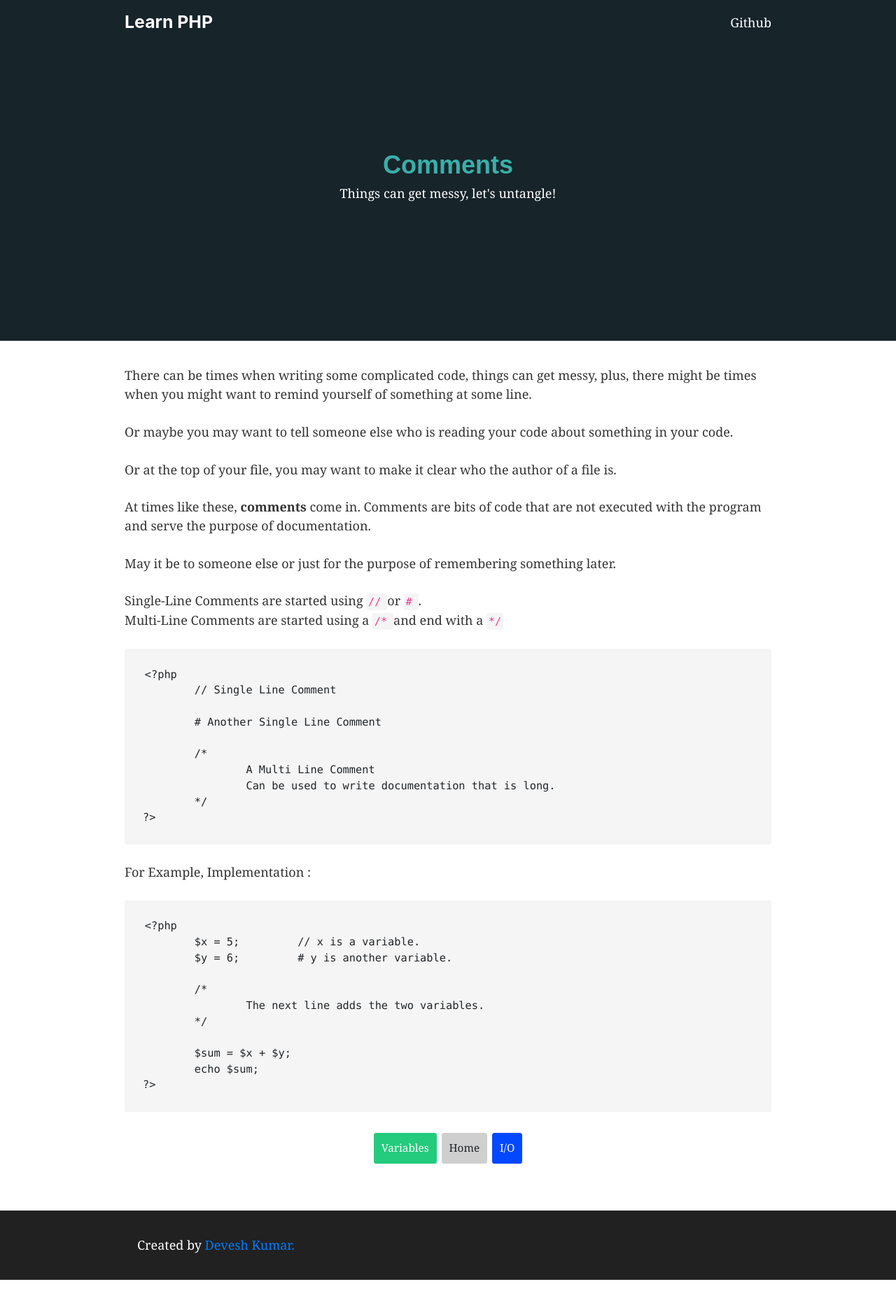
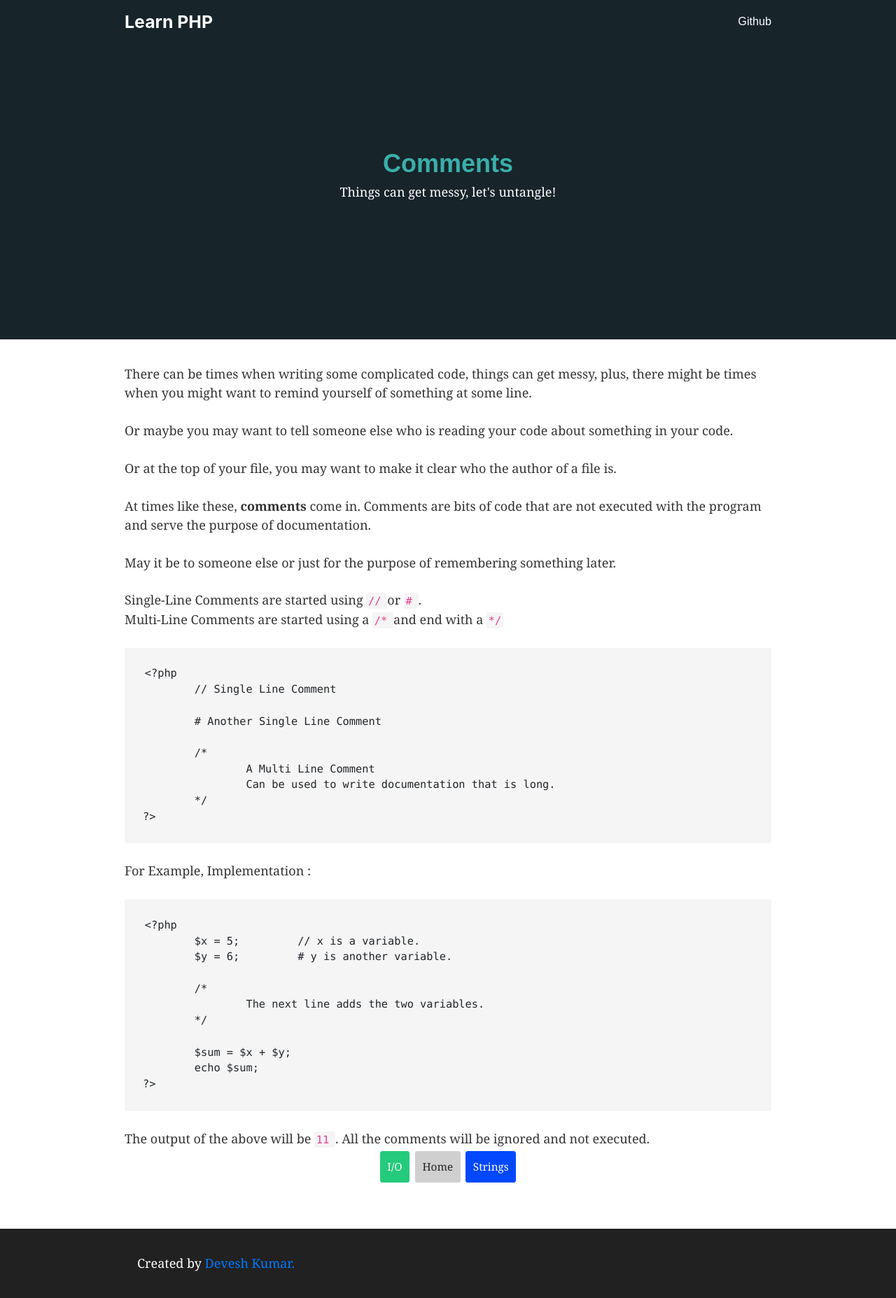
Before and after one commit to deve-sh/LearnPHP, a Gatsby site: page /comments in a window 1280 px wide. Shown: the whole page at 70% size. Before the commit the page ends 1829 px from the top, so only its background shows below. Built offline with nearby package versions, Linux system fonts and the light colour scheme; Gatsby itself is replaced by a stand-in of ours.

Commit message:
Added a few pages.

```diff
--- a/package.json
+++ b/package.json
@@ -16,7 +16,6 @@
     "prop-types": "^15.7.2",
     "react": "^16.8.6",
     "react-dom": "^16.8.6",
-    "react-fontawesome": "^1.6.1",
     "react-helmet": "^5.2.1"
   },
   "devDependencies": {
--- a/src/components/header.js
+++ b/src/components/header.js
@@ -30,7 +30,7 @@ const Header = ({ siteTitle }) => (
           </Link>
         </h3>
       </div>
-      <div className='col col-sm-6' style={{color: 'white',textAlign:'right'}}>
+      <div className='col col-sm-6' style={{color: 'white',textAlign:'right',fontFamily:`sans-serif`, fontSize: `0.9em`}}>
         <a href='https://github.com/deve-sh' target='_blank'>Github</a>
       </div>
     </div>
--- a/src/pages/comments.js
+++ b/src/pages/comments.js
@@ -51,7 +51,9 @@ const Comments = () => {
                     {"<?php\n\t\$x = 5;\t\t// x is a variable.\n\t$y = 6;\t\t# y is another variable.\n\n\t/*\n\t\tThe next line adds the two variables.\n\t*/\n\n\t$sum = \$x + \$y;\n\techo $sum;\n?>"}
                 </CodeBlock>
 
-                <Linker previous={"/variables"} next={"/io"} previousLabel={"Variables"} nextLabel={"I/O"}/>
+                The output of the above will be <code>11</code>. All the comments will be ignored and not executed.
+
+                <Linker previous={"/io"} next={"/strings"} previousLabel={"I/O"} nextLabel={"Strings"}/>
             </div>
         </Layout>
     );
--- a/src/pages/helloworld.js
+++ b/src/pages/helloworld.js
@@ -1,6 +1,4 @@
 import React from "react"
-import { Link } from "gatsby"
-
 import Layout from "../components/layout"
 import SEO from "../components/seo"
 import CodeBlock from '../components/codeblock';
--- a/src/pages/index.js
+++ b/src/pages/index.js
@@ -23,8 +23,8 @@ const TileList = (props) => {
       <Link to='/gettingStarted'><Tile>Getting Started</Tile></Link>
       <Link to='/helloworld'><Tile>Hello World</Tile></Link>
       <Link to='/variables'><Tile>Variables</Tile></Link>
+      <Link to='/io'><Tile>Input/Output</Tile></Link>
       <Link to='/comments'><Tile>Comments</Tile></Link>
-      <Link to='/io'><Tile>Input/Output</Tile></Link>
       <Link to='/strings'><Tile>Strings</Tile></Link>
       <Link to='/basicarrays'><Tile>Basic Arrays</Tile></Link>
       <Link to='/assocarrays'><Tile>Associative Arrays</Tile></Link>
```
Also changed, not shown: src/pages/variables.js (+24 -0 lines), 1 other file.
